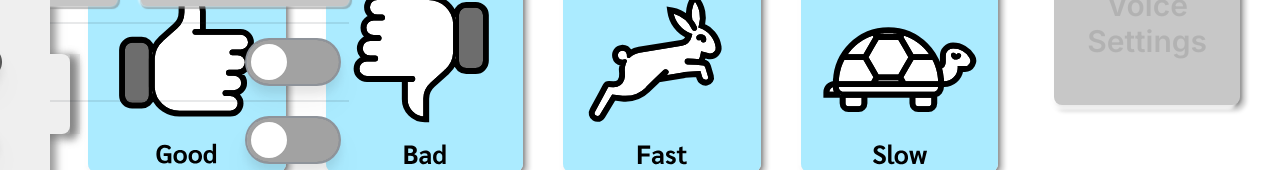
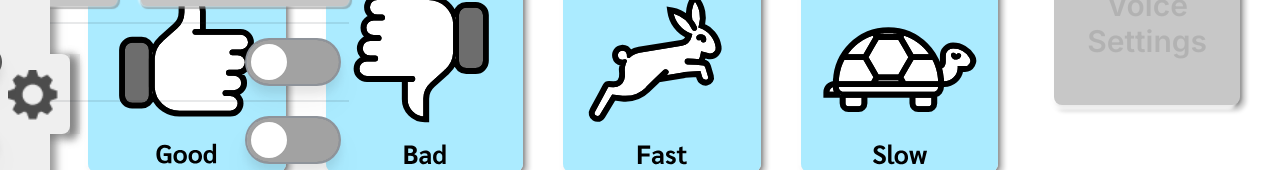
Before and after one commit to EladKarni/aac-ipad-app, a Next.js app: page / in a window 1280 px wide. Shown: the part 306-476 px from the top of the page. Built offline with nearby package versions, Linux system fonts and the light colour scheme; no server answers.

Commit message:
Feat: Settings Drawer Gear Icon

```diff
--- a/src/components/Drawer/Drawer.tsx
+++ b/src/components/Drawer/Drawer.tsx
@@ -1,5 +1,6 @@
 import { ReactNode } from "react";
 import SettingsMenu from "@/components/SettingsMenu/SettingsMenu";
+import Image from "next/image";
 
 type DrawerProps = {
   children: ReactNode;
@@ -23,6 +24,13 @@ const Drawer = ({ children }: DrawerProps) => {
           className="drawer-overlay bg-transparent"
         ></label>
         <div className="p-4 w-[60vw] py-28 px-28 h-screen bg-[#EFEFEF] text-black shadow-[4px_3px_8px_2px_rgba(118,117,117,0.74)] relative">
+          <Image
+            className="absolute -right-2 top-1/2 -mt-6  z-100"
+            src="/icons/gear.png"
+            alt={"gear"}
+            width={50}
+            height={50}
+          />
           <SettingsMenu />
         </div>
       </div>
```
Also changed, not shown: public/icons/gear.png (added).
